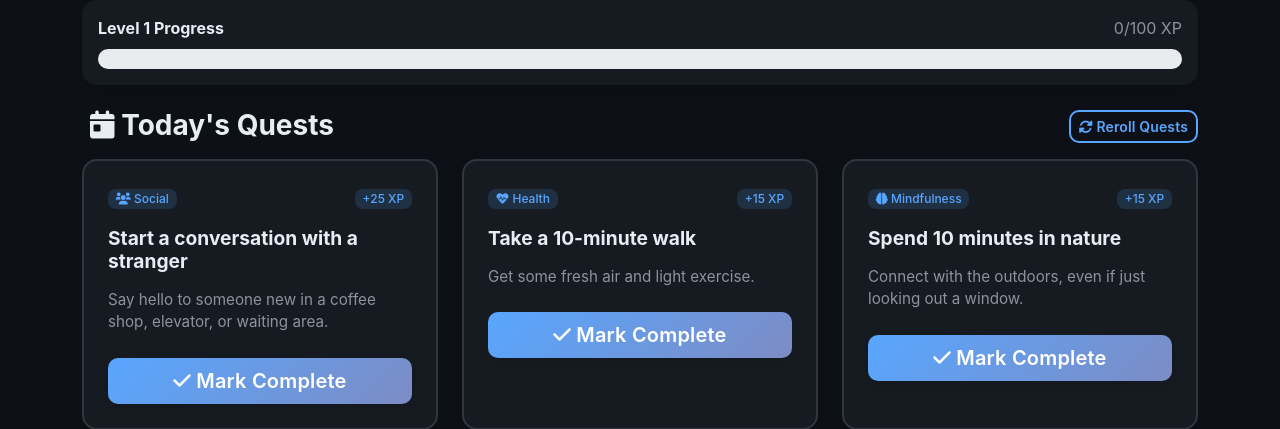
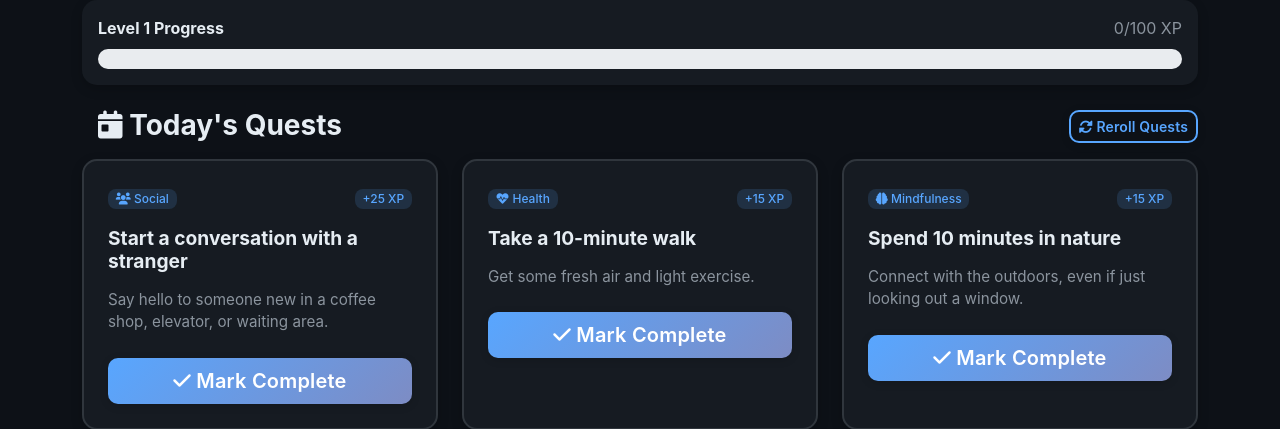
Before and after one commit to pierceluu10/Questr, a Flask app: page /dashboard in a window 1280 px wide. Shown: the part 462-891 px from the top of the page. Run offline with Flask 3, Linux system fonts and the light colour scheme; the visitor is signed in with stand-in values (Sample User, id 1); data comes from the database, SQL or seed files in the repository.

Commit message:
Update dashboard.html

```diff
--- a/templates/dashboard.html
+++ b/templates/dashboard.html
@@ -85,7 +85,7 @@
 <!-- Daily Quests -->
 <div class="row mb-3">
     <div class="col-12 d-flex justify-content-between align-items-center">
-        <h3 class="fw-bold mb-0" style="margin-left: 8px;">
+        <h3 class="fw-bold mb-0" style="margin-left: 16px;">
             <i class="fas fa-calendar-day"></i> Today's Quests
         </h3>
         {% if completed_quest_ids|length == 0 %}
```
